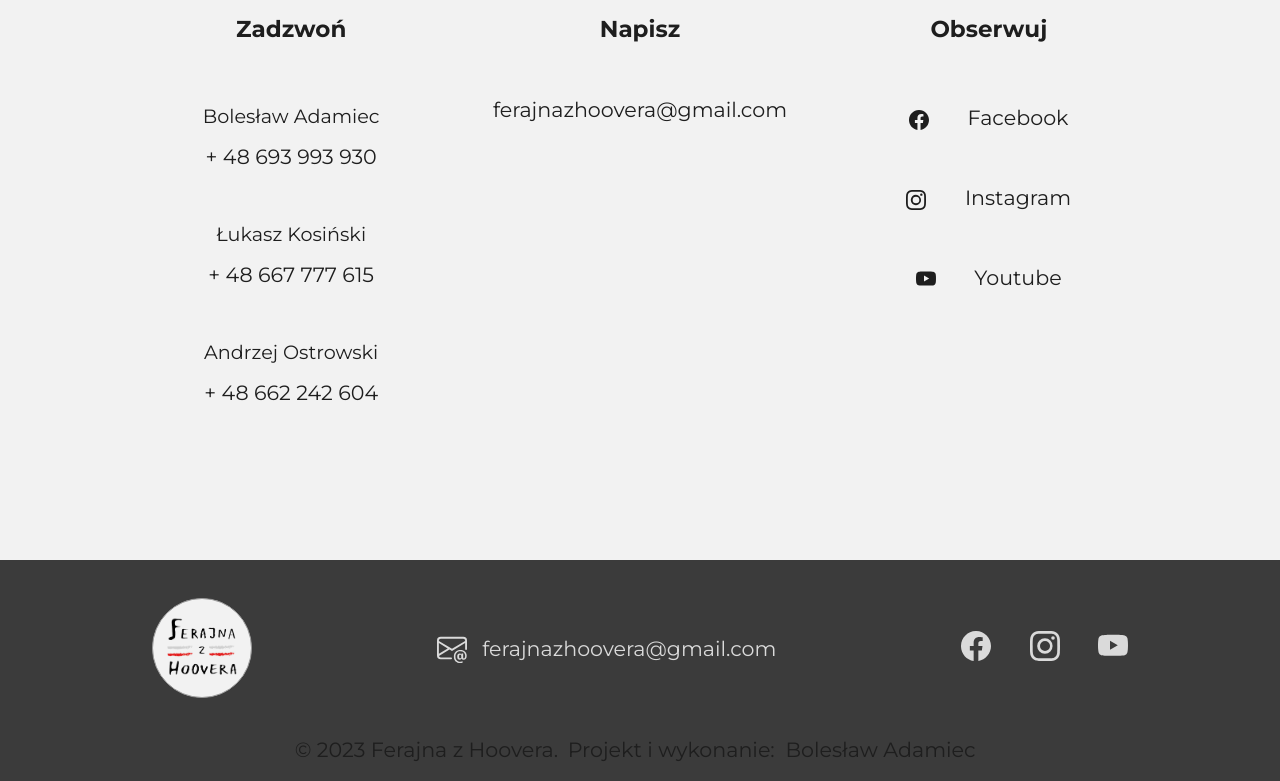
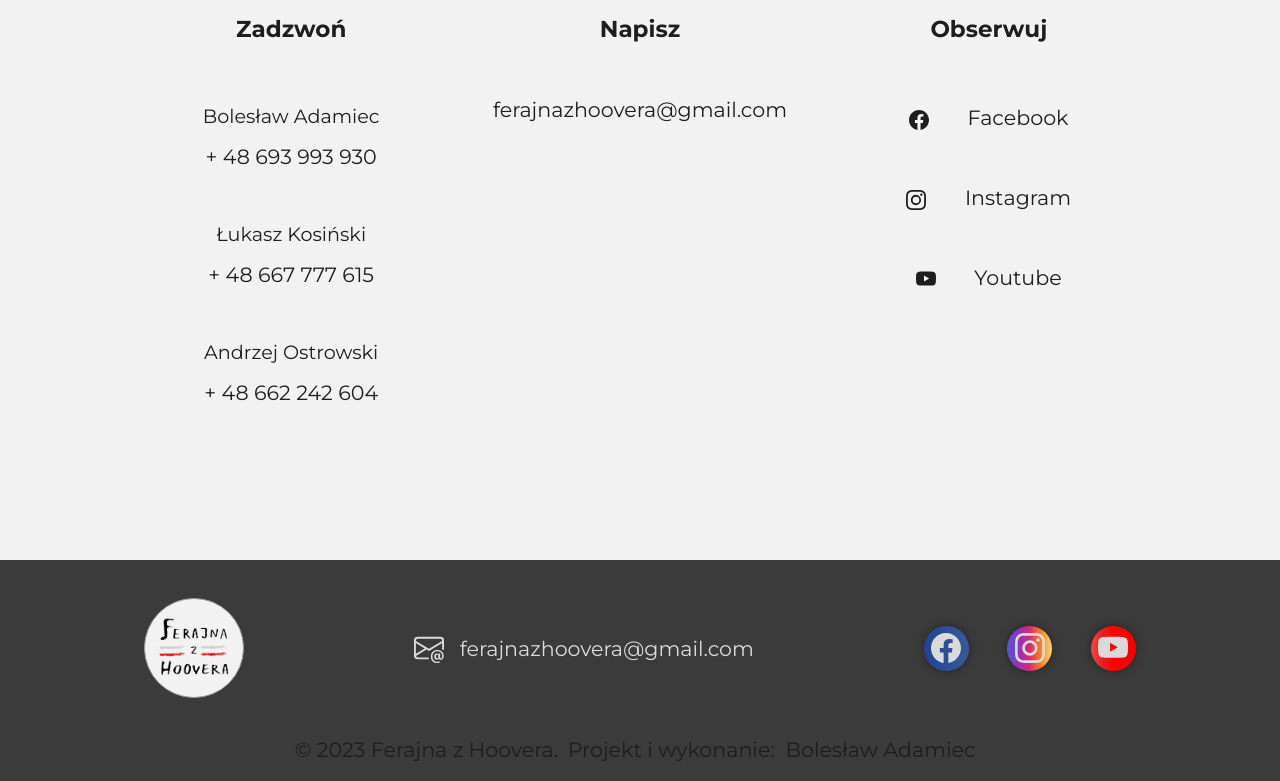
Before and after one commit to BoloMasta/Ferajna-z-Hoovera, a React (Vite) app: page /contact in a window 1280 px wide. Shown: the part 446-1227 px from the top of the page. Built offline with nearby package versions, Linux system fonts and the light colour scheme.

Commit message:
footer fix

```diff
--- a/src/assets/vars.scss
+++ b/src/assets/vars.scss
@@ -14,6 +14,7 @@ $color-border: #999999;
 $color-primary: #dc0701;
 $color-secondary: #dadada;
 $color-shadow: rgba(0, 0, 0, 0.2);
+$color-shadow-dark: rgba(0, 0, 0, 0.4);
 
 /* ==== BREAKPOINTS ==== */
 $breakpoint-mobile: 320px;
--- a/src/layouts/Footer/Footer.jsx
+++ b/src/layouts/Footer/Footer.jsx
@@ -19,22 +19,38 @@ const Footer = () => {
           </div>
 
           <div className={styles.socials}>
-            <a href="https://www.facebook.com/ferajnazhoovera" target="_blank" rel="noreferrer" className={styles.link}>
-              <BsFacebook className={styles.icon} id={styles.iconFacebook} />
+            <div className={styles.socialsIcon} id={styles.iconFacebook}>
+              <a
+                href="https://www.facebook.com/ferajnazhoovera"
+                target="_blank"
+                rel="noreferrer"
+                className={styles.link}
+              >
+                <BsFacebook className={styles.icon} />
               </a>
+            </div>
 
+            <div className={styles.socialsIcon} id={styles.iconInstagram}>
               <a
                 href="https://www.instagram.com/ferajnazhoovera/"
                 target="_blank"
                 rel="noreferrer"
                 className={styles.link}
               >
-              <BsInstagram className={styles.icon} id={styles.iconInstagram} />
+                <BsInstagram className={styles.icon} />
               </a>
+            </div>
 
-            <a href="https://www.youtube.com/ferajnazhoovera" target="_blank" rel="noreferrer" className={styles.link}>
-              <BsYoutube className={styles.icon} id={styles.iconYoutube} />
+            <div className={styles.socialsIcon} id={styles.iconYoutube}>
+              <a
+                href="https://www.youtube.com/ferajnazhoovera"
+                target="_blank"
+                rel="noreferrer"
+                className={styles.link}
+              >
+                <BsYoutube className={styles.icon} />
               </a>
+            </div>
           </div>
         </div>
 
--- a/src/layouts/Footer/Footer.module.scss
+++ b/src/layouts/Footer/Footer.module.scss
@@ -61,7 +61,39 @@
   @include flex-center;
 }
 
+.socialsIcon {
+  width: 45px;
+  height: 45px;
+  background: linear-gradient(to left, #ff5858, #f857a6);
+  border-radius: 50%;
+  @include flex-center;
+  transition: $transition;
+  box-shadow: 0 0 10px $color-shadow-dark;
+
+  &:not(:last-child) {
+    margin-right: 2rem;
+  }
+
+  &:hover {
+    box-shadow: inset 0 0 10px #000000, 0 0 10px $color-shadow-dark;
+    filter: brightness(0.8);
+  }
+}
+
+#iconFacebook {
+  background: linear-gradient(to left, #3b5998, #1f4494);
+}
+
+#iconInstagram {
+  background: linear-gradient(to left, #feda75, #fa7e1e, #d62976, #962fbf, #4f5bd5);
+}
+
+#iconYoutube {
+  background: linear-gradient(to left, #eb0303, #ff0000, #ff0000, #e62020, #f04848);
+}
+
 .link {
+  @include flex-center;
   &:not(:last-child) {
     margin-right: 2rem;
   }
@@ -72,24 +104,6 @@
   height: 30px;
   color: $color-secondary;
   transition: $transition;
-}
-
-#iconFacebook {
-  &:hover {
-    color: #3b5998;
-  }
-}
-
-#iconInstagram {
-  &:hover {
-    color: #be40e4;
-  }
-}
-
-#iconYoutube {
-  &:hover {
-    color: #c4302b;
-  }
 }
 
 .copy {
@@ -107,6 +121,6 @@
   transition: $transition;
 
   &:hover {
-    color: $color-secondary;
+    color: $color-border;
   }
 }
```
Lines whose indentation alone changed are shown as unchanged.
